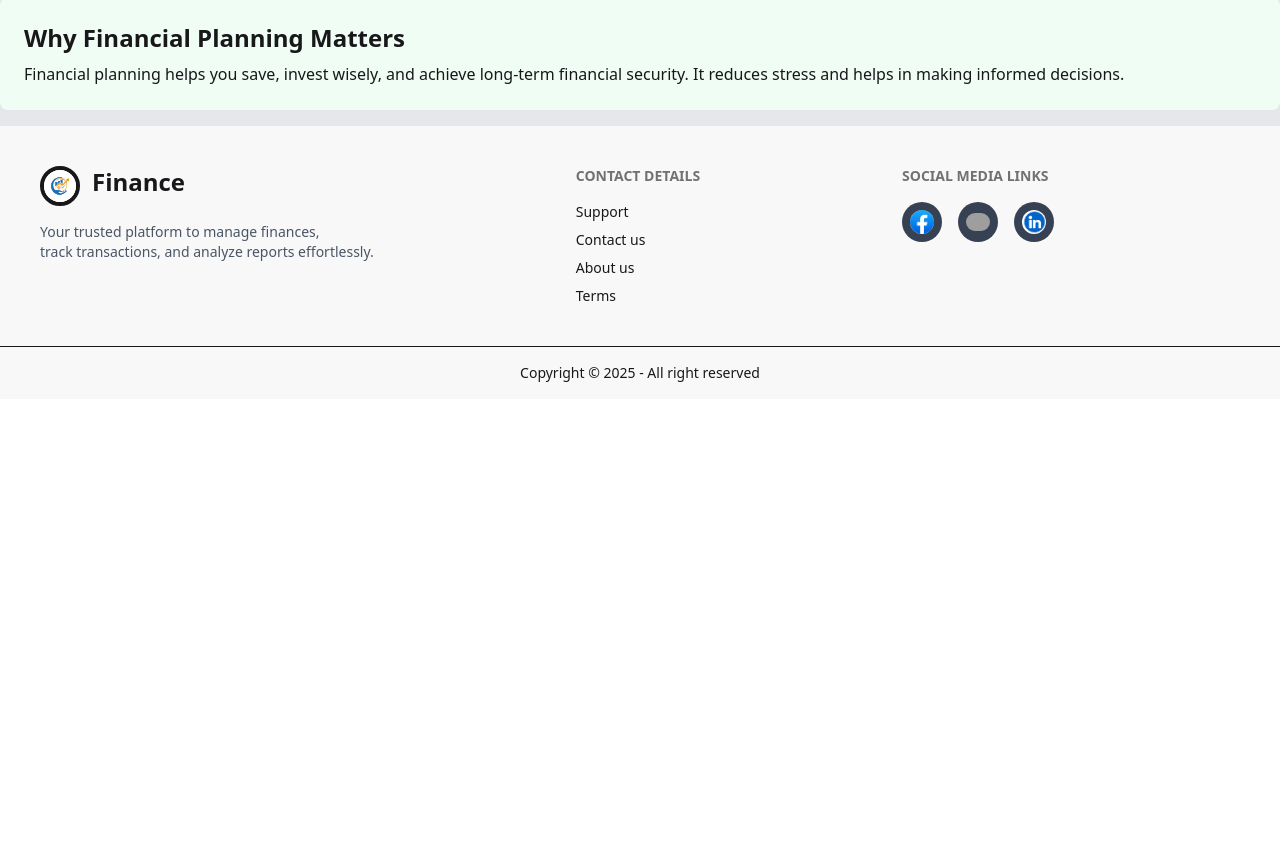
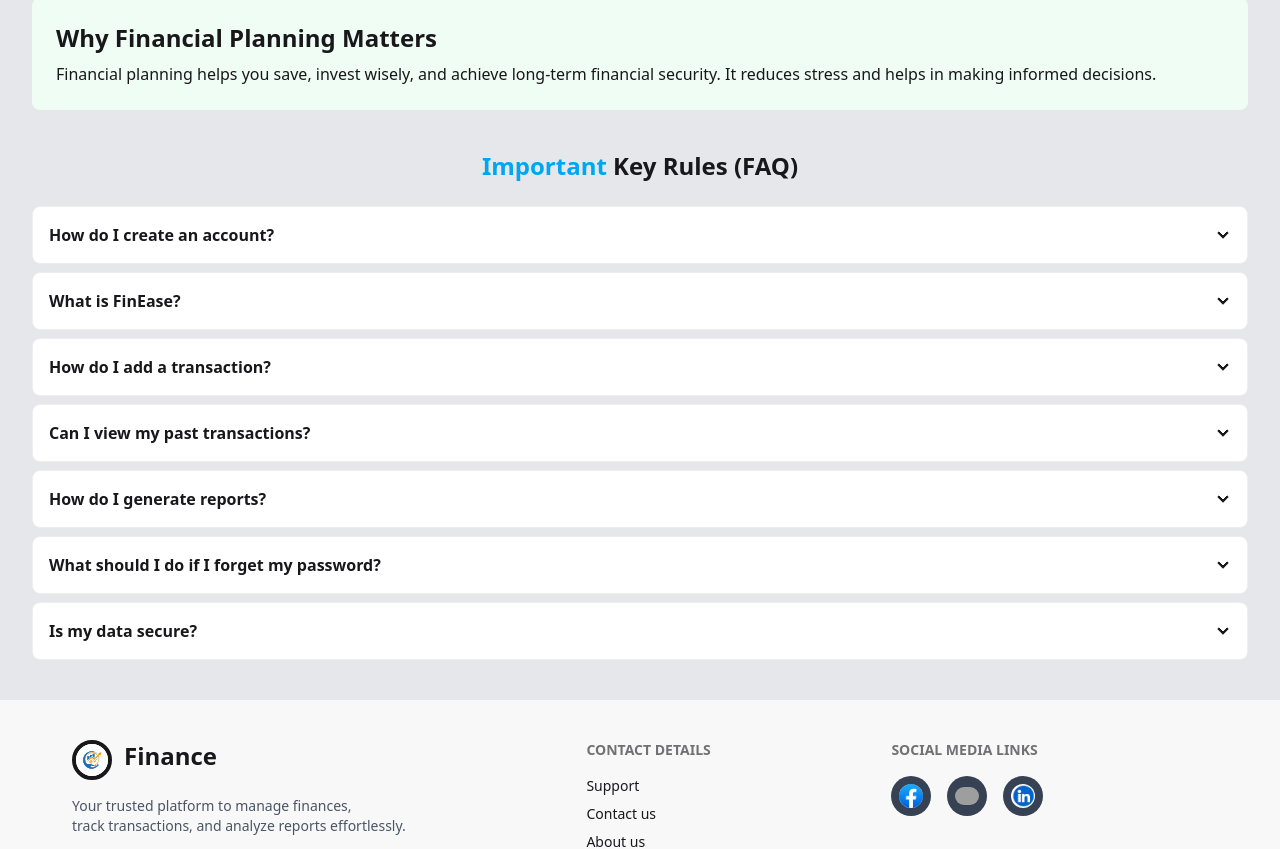
Before and after one commit to ruhulamindev/b12-a10-client-finease, a React (Vite) app: page / in a window 1280 px wide. Shown: the part 580-1429 px from the top of the page. Before the commit the page ends 979 px from the top, so only its background shows below. Built offline with nearby package versions, Linux system fonts and the light colour scheme; no server answers; grey boxes are pictures that could not be loaded.

Commit message:
MyContainer Update,TowStatic Page FAQ Section and Navbar Menu Update

```diff
--- a/src/components/MyContainer.jsx
+++ b/src/components/MyContainer.jsx
@@ -1,11 +1,11 @@
 import React from 'react';
 
-const MyContainer = ({className,children}) => {
-    return (
-        <div className={`${className} container mx-auto`}>
-            {children}
-        </div>
-    );
+const MyContainer = ({ className, children }) => {
+  return (
+    <div className={`container px-4 sm:px-6 lg:px-8 mx-auto ${className}`}>
+      {children}
+    </div>
+  );
 };
 
 export default MyContainer;
--- a/src/components/Navbar.jsx
+++ b/src/components/Navbar.jsx
@@ -63,6 +63,8 @@ const Navbar = () => {
                     Home
                   </NavLink>
                 </li>
+                {!user && (
+                  <>
                     <li>
                       <NavLink
                         to="/login"
@@ -91,6 +93,9 @@ const Navbar = () => {
                         Signup
                       </NavLink>
                     </li>
+                  </>
+                )}
+
                 <li>
                   <NavLink
                     to="/add-transactions"
--- a/src/components/TwoStatic.jsx
+++ b/src/components/TwoStatic.jsx
@@ -21,6 +21,99 @@ const TwoStatic = () => {
           informed decisions.
         </p>
       </section>
+      {/* FAQ Section */}
+      <section className="my-10 space-y-2">
+        <h1 className="text-2xl text-center my-6 font-bold">
+          <span className="text-sky-500">Important</span> Key Rules (FAQ)
+        </h1>
+
+        <section
+          tabIndex={0}
+          className="collapse collapse-arrow bg-base-100 border border-base-300 rounded-lg"
+        >
+          <div className="collapse-title font-semibold">
+            How do I create an account?
+          </div>
+          <div className="collapse-content text-sm">
+            Click the "Sign Up" button in the top right corner and follow the
+            registration process.
+          </div>
+        </section>
+
+        <section
+          tabIndex={0}
+          className="collapse collapse-arrow bg-base-100 border border-base-300 rounded-lg"
+        >
+          <div className="collapse-title font-semibold">What is FinEase?</div>
+          <div className="collapse-content text-sm">
+            FinEase is a personal finance management web app where you can track
+            income, expenses, and set savings goals.
+          </div>
+        </section>
+
+        <section
+          tabIndex={0}
+          className="collapse collapse-arrow bg-base-100 border border-base-300 rounded-lg"
+        >
+          <div className="collapse-title font-semibold">
+            How do I add a transaction?
+          </div>
+          <div className="collapse-content text-sm">
+            Login to your account, go to 'Add Transaction' page, fill in the
+            required fields and click 'Add Transaction'.
+          </div>
+        </section>
+
+        <section
+          tabIndex={0}
+          className="collapse collapse-arrow bg-base-100 border border-base-300 rounded-lg"
+        >
+          <div className="collapse-title font-semibold">
+            Can I view my past transactions?
+          </div>
+          <div className="collapse-content text-sm">
+            Yes! Go to 'My Transactions' page to see all your transactions in a
+            card layout, with options to update or delete them.
+          </div>
+        </section>
+
+        <section
+          tabIndex={0}
+          className="collapse collapse-arrow bg-base-100 border border-base-300 rounded-lg"
+        >
+          <div className="collapse-title font-semibold">
+            How do I generate reports?
+          </div>
+          <div className="collapse-content text-sm">
+            Navigate to the 'Reports' page to view financial summaries with
+            charts. You can also filter transactions by month.
+          </div>
+        </section>
+
+        <section
+          tabIndex={0}
+          className="collapse collapse-arrow bg-base-100 border border-base-300 rounded-lg"
+        >
+          <div className="collapse-title font-semibold">
+            What should I do if I forget my password?
+          </div>
+          <div className="collapse-content text-sm">
+            Currently, the forgot password feature is not implemented to
+            simplify the assignment. You can add it later if desired.
+          </div>
+        </section>
+
+        <section
+          tabIndex={0}
+          className="collapse collapse-arrow bg-base-100 border border-base-300 rounded-lg"
+        >
+          <div className="collapse-title font-semibold">Is my data secure?</div>
+          <div className="collapse-content text-sm">
+            Yes. All transactions are linked to your account and secured via
+            Firebase Authentication and MongoDB backend.
+          </div>
+        </section>
+      </section>
     </div>
   );
 };
```
Lines whose indentation alone changed are shown as unchanged.
